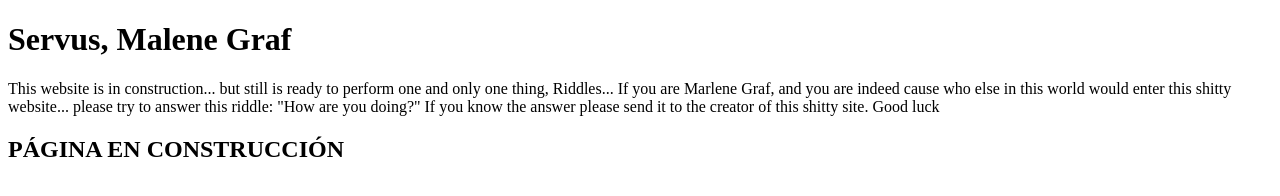
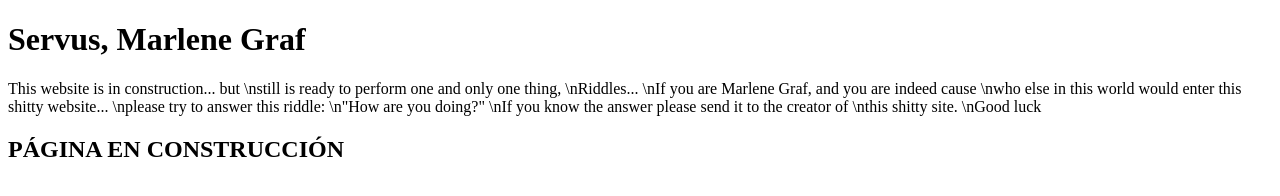
Before and after one commit to epmgs97/epmgs97.github.io, a plain HTML site: page index.html in a window 1280 px wide. Drawn offline with Linux system fonts and the light colour scheme.

Commit message:
Páginaweb

```diff
--- a/index.html
+++ b/index.html
@@ -4,19 +4,19 @@
 	<title>Mi primera página web</title>
 </head>
 <body>
-    <h1>Servus, Malene Graf</h1>
+    <h1>Servus, Marlene Graf</h1>
     This website is in construction... but
-    still is ready to perform one and only one thing,
-    Riddles...
+    \nstill is ready to perform one and only one thing,
+    \nRiddles...
 
-    If you are Marlene Graf, and you are indeed cause
-    who else in this world would enter this shitty website...
-    please try to answer this riddle:
-    "How are you doing?"
+    \nIf you are Marlene Graf, and you are indeed cause
+    \nwho else in this world would enter this shitty website...
+    \nplease try to answer this riddle:
+    \n"How are you doing?"
 
-    If you know the answer please send it to the creator of
-    this shitty site.
-    Good luck
+    \nIf you know the answer please send it to the creator of
+    \nthis shitty site.
+    \nGood luck
 
     <h2> PÁGINA EN CONSTRUCCIÓN </h2>
 </body>
```
